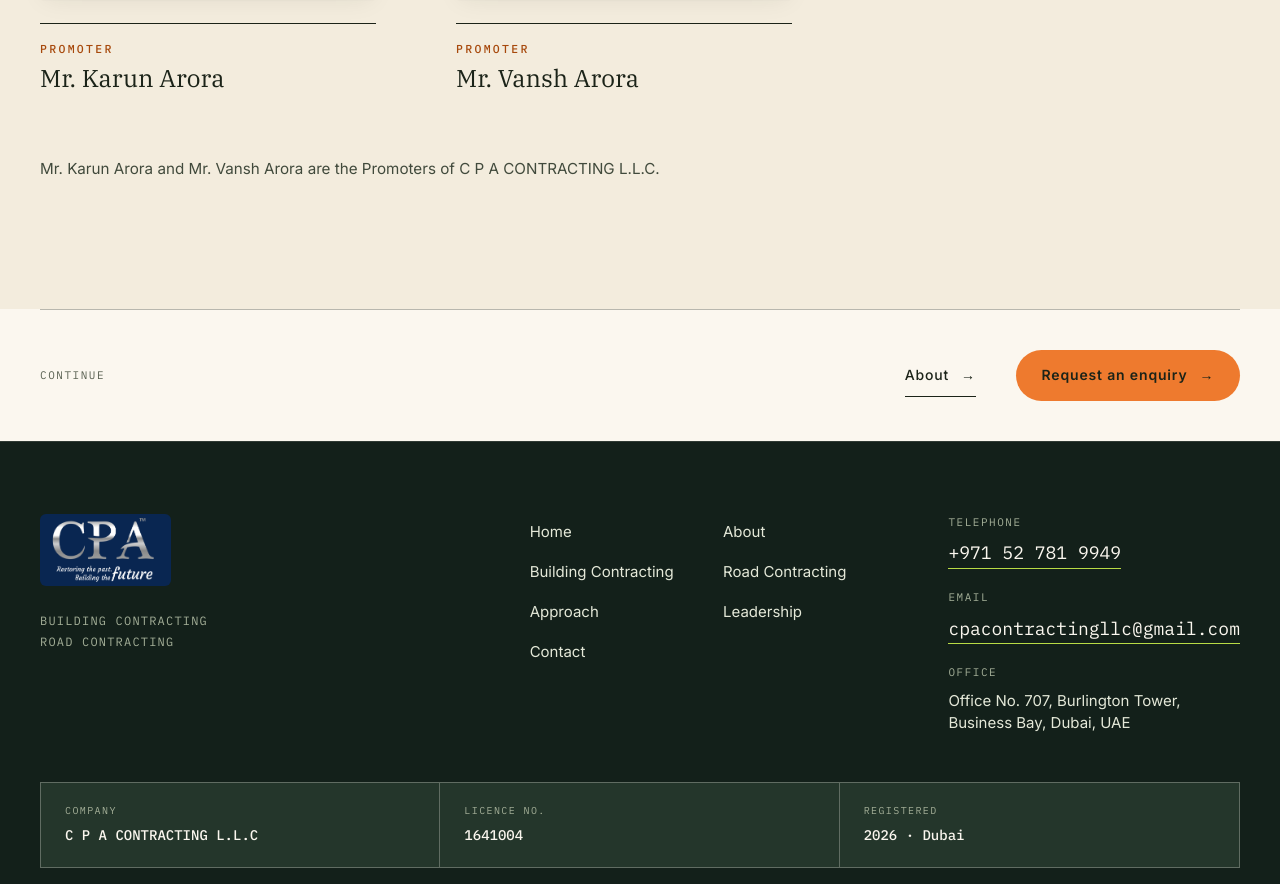
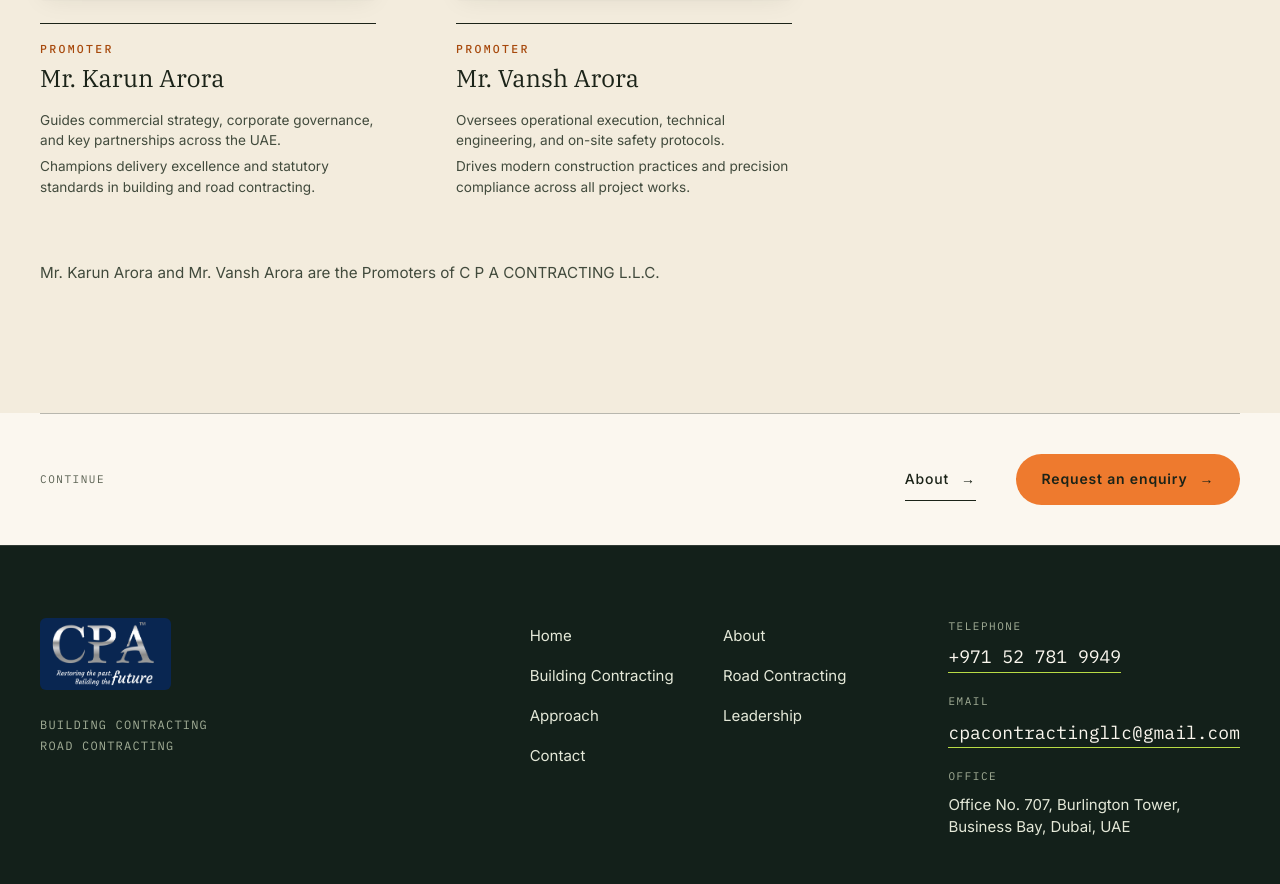
Before and after one commit to CPA-aviation/cpa-contracting, a Next.js app: page /leadership in a window 1280 px wide. Shown: the part 1047-1931 px from the top of the page. Built offline with nearby package versions, Linux system fonts and the light colour scheme.

Commit message:
feat(leadership): add two-line executive bios for promoters
- Added 2-line professional executive profiles for Mr. Karun Arora and Mr. Vansh Arora
- Styled promoter bio with refined hierarchy, letter-spacing, and warm stone contrast

```diff
--- a/src/app/globals.css
+++ b/src/app/globals.css
@@ -753,6 +753,14 @@ ul, ol { margin: 0; padding: 0; list-style: none; }
   line-height: 1.15;
   color: var(--color-ink);
 }
+.promoter-bio {
+  display: grid;
+  gap: 0.35rem;
+  margin-top: 0.65rem;
+  font-size: 0.85rem;
+  line-height: 1.5;
+  color: var(--color-ink-soft);
+}
 @media (min-width: 700px) {
   .promoters {
     grid-template-columns: repeat(2, minmax(0, 21rem));
--- a/src/app/leadership/page.tsx
+++ b/src/app/leadership/page.tsx
@@ -39,6 +39,11 @@ export default function LeadershipPage() {
                 <div className="promoter-copy">
                   <p className="promoter-role">{person.title}</p>
                   <h2 className="promoter-name">{person.name}</h2>
+                  <div className="promoter-bio">
+                    {person.bio.map((line, idx) => (
+                      <p key={idx}>{line}</p>
+                    ))}
+                  </div>
                 </div>
               </li>
             ))}
--- a/src/content/site.ts
+++ b/src/content/site.ts
@@ -104,11 +104,19 @@ export const copy = {
         name: "Mr. Karun Arora",
         title: "Promoter",
         image: "/images/leadership/karun-arora.jpg",
+        bio: [
+          "Guides commercial strategy, corporate governance, and key partnerships across the UAE.",
+          "Champions delivery excellence and statutory standards in building and road contracting.",
+        ],
       },
       {
         name: "Mr. Vansh Arora",
         title: "Promoter",
         image: "/images/leadership/vansh-arora.jpg",
+        bio: [
+          "Oversees operational execution, technical engineering, and on-site safety protocols.",
+          "Drives modern construction practices and precision compliance across all project works.",
+        ],
       },
     ],
     publicLine:
```
Also changed, not shown: 2 other files (tests, documents, lock files or other folders).
